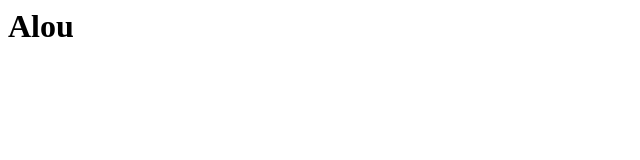
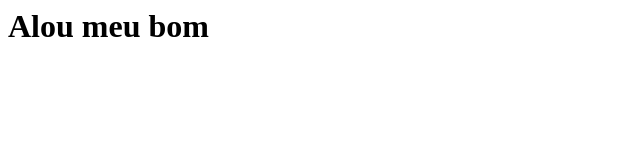
Before and after one commit to Muzamba/Teste-Notion-Widget, a plain HTML site: page index.html in a window 1280 px wide. Shown: the whole page, without its empty margins (0-640 px from the left). Drawn offline with Linux system fonts and the light colour scheme.

Commit message:
Update index.html

```diff
--- a/index.html
+++ b/index.html
@@ -1,2 +1,2 @@
 <link rel="stylesheet" href="index.css" type="text"/>
-<h1 class="titulo">Alou</h1>
+<h1 class="titulo">Alou meu bom</h1>
```
